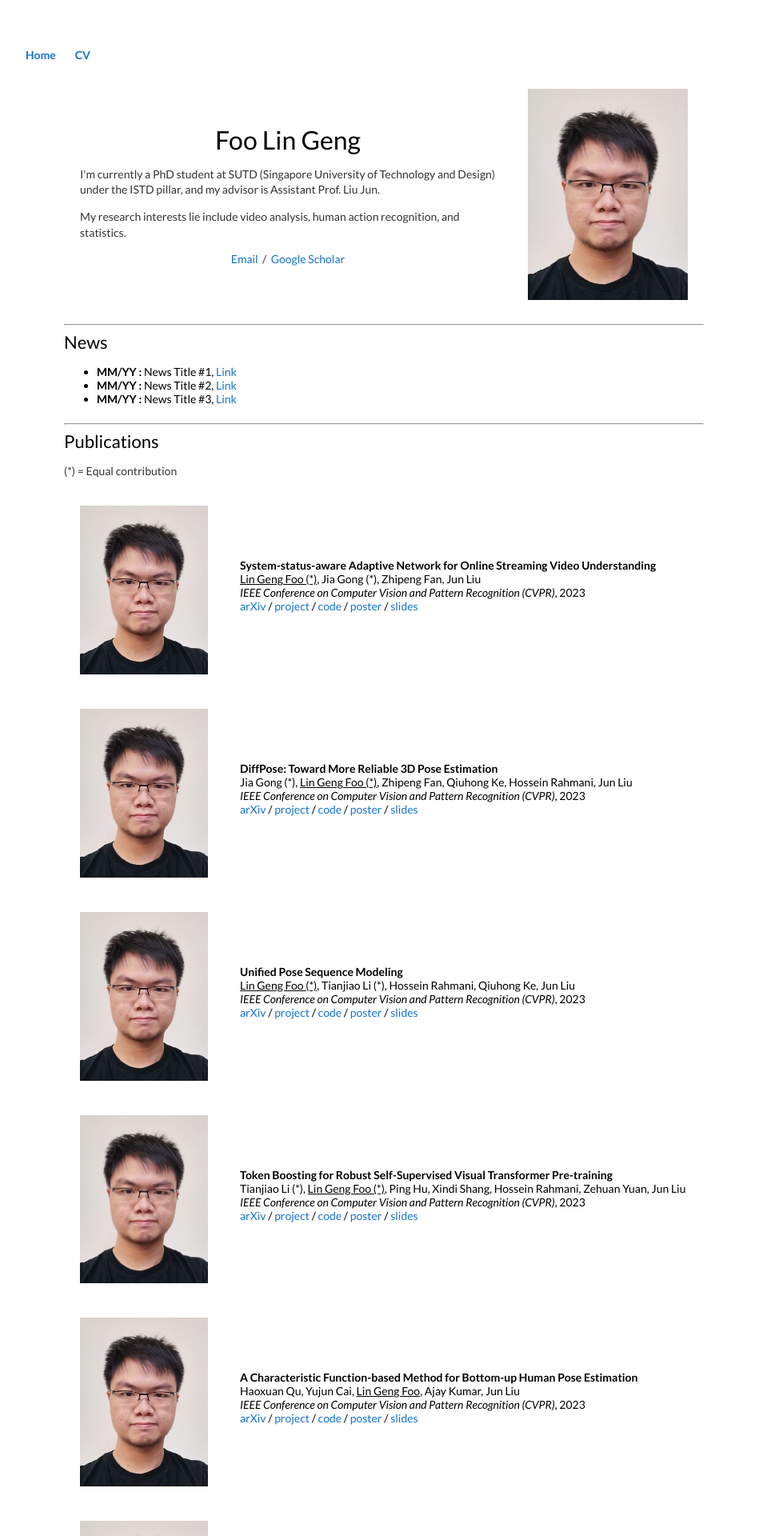
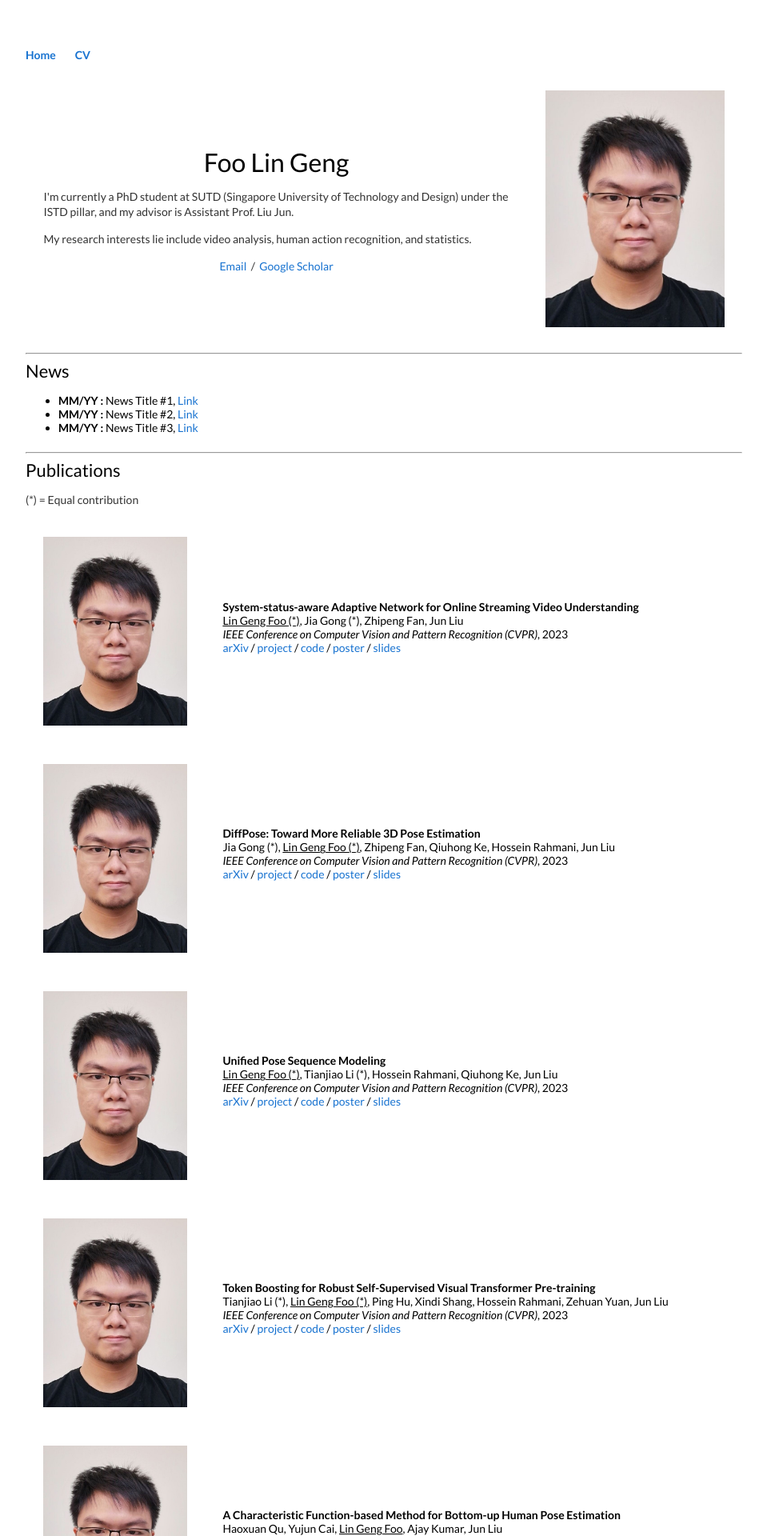
Before and after one commit to lingengfoo/lingengfoo.github.io, a Jekyll site: the page built from index.html, in a window 1280 px wide. Shown: the top 1920 px of the page at 80% size, without its empty margins (160-1119 px from the left). Built offline with Jekyll 4.4.1, drawn with Linux system fonts in a browser that asks for light colours.

Commit message:
Update index.html

```diff
--- a/index.html
+++ b/index.html
@@ -40,7 +40,7 @@
 
 
 <body>
-  <table style="width:100%;max-width:800px;border:0px;border-spacing:0px;border-collapse:separate;margin-right:auto;margin-left:auto;">
+  <table style="width:100%;border:0px;border-spacing:0px;border-collapse:separate;margin-right:auto;margin-left:auto;">
     <tr style="padding:0px">
       <td style="padding:0px">
         <table style="width:100%;border:0px;border-spacing:0px;border-collapse:separate;margin-right:auto;margin-left:auto;">
```
